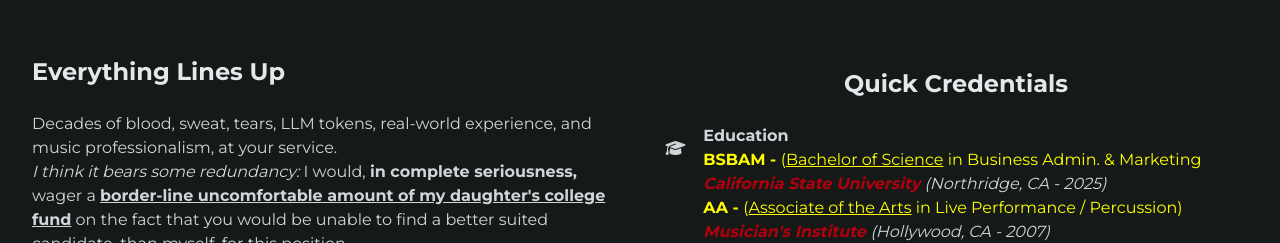
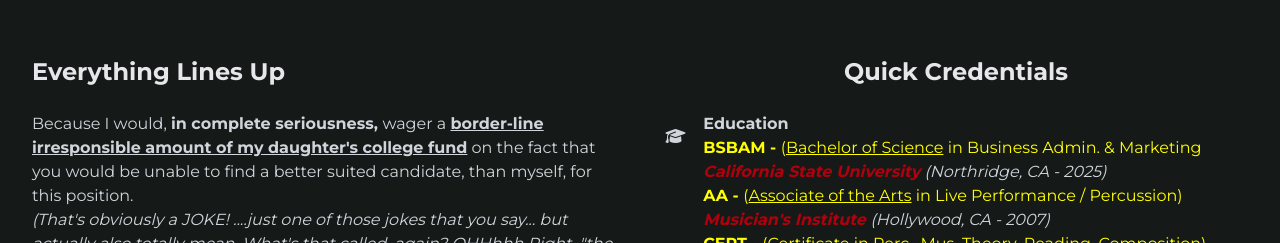
Before and after one commit to chchchadzilla/handshakemove, a plain HTML site: page index.html in a window 1280 px wide. Shown: the part 698-941 px from the top of the page. Drawn offline with nearby package versions, Linux system fonts and the light colour scheme.

Commit message:
Update index.html

```diff
--- a/index.html
+++ b/index.html
@@ -461,7 +461,7 @@
         <div class="fade-in delay-1">
           <h3 class="text-2xl font-bold mb-6 font-space">Everything Lines Up</h3>
           <p class="text-gray-300 mb-6">
-            Decades of blood, sweat, tears, LLM tokens, real-world experience, and music professionalism, at your service.<br><i> I think it bears some redundancy:</i> I would, <b>in complete seriousness, </b>wager a <b><u>border-line uncomfortable amount of my daughter's college fund</u></i></b> on the fact that you would be unable to find a better suited candidate, than myself, for this position. <br><i>(That's obviously a joke.... but also maybe a little bit not a joke? You get what I'm saying!)</i>
+            Because I would, <b>in complete seriousness, </b>wager a <b><u>border-line irresponsible amount of my daughter's college fund</u></i></b> on the fact that you would be unable to find a better suited candidate, than myself, for this position. <br><i>(That's obviously a JOKE! ....just one of those jokes that you say... but actually also totally mean. What's that called, again? OHHhhh Right, "the truth and objective reality.". Now I remember.</i>
           </p>
           <ul class="text-gray-300 mb-6 text-lg list-disc list-outside ml-6 space-y-3">
             <li><span class="font-bold text-primary-yellow">AI/Tech:</span> I'm immersed in model training, prompt engineering, colabs, and LLMs literally every day, for both fun and business.</li>
```
